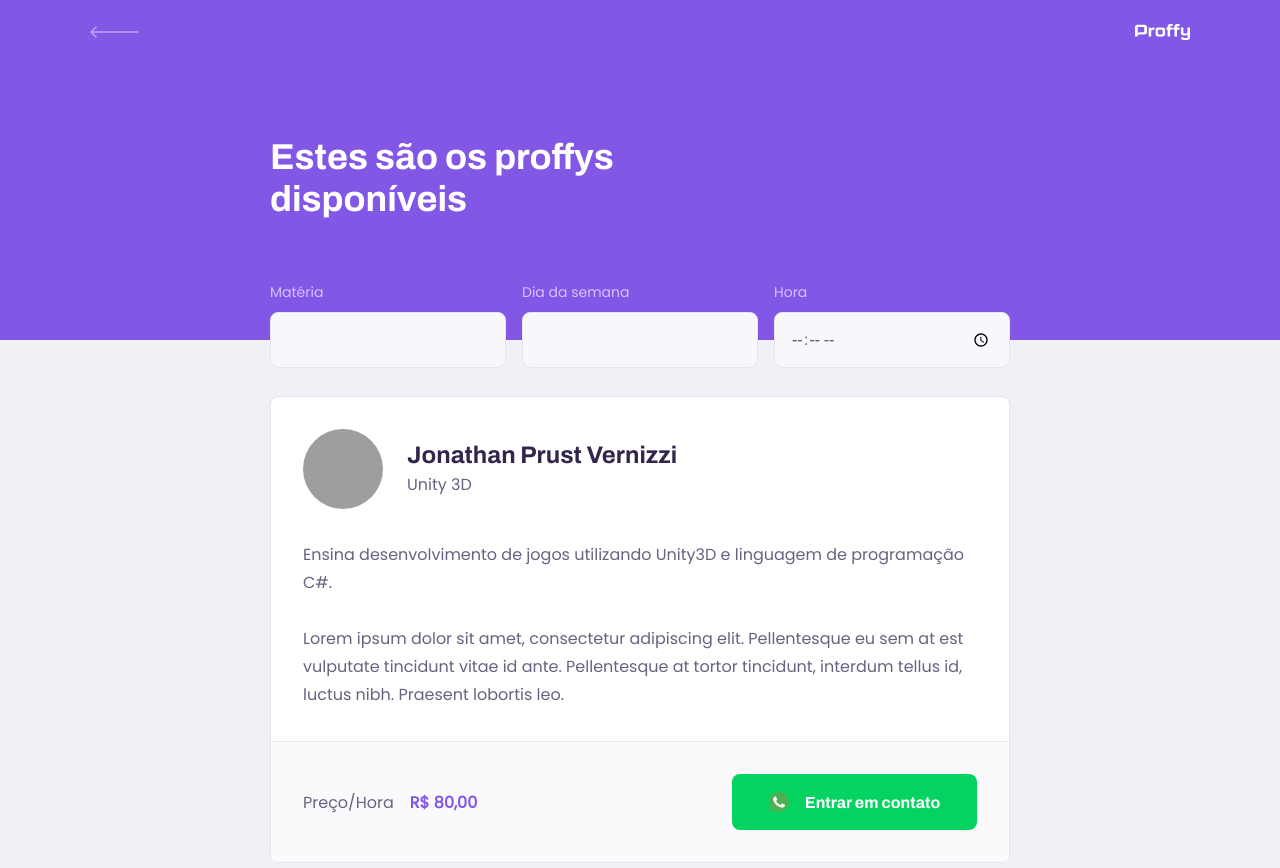
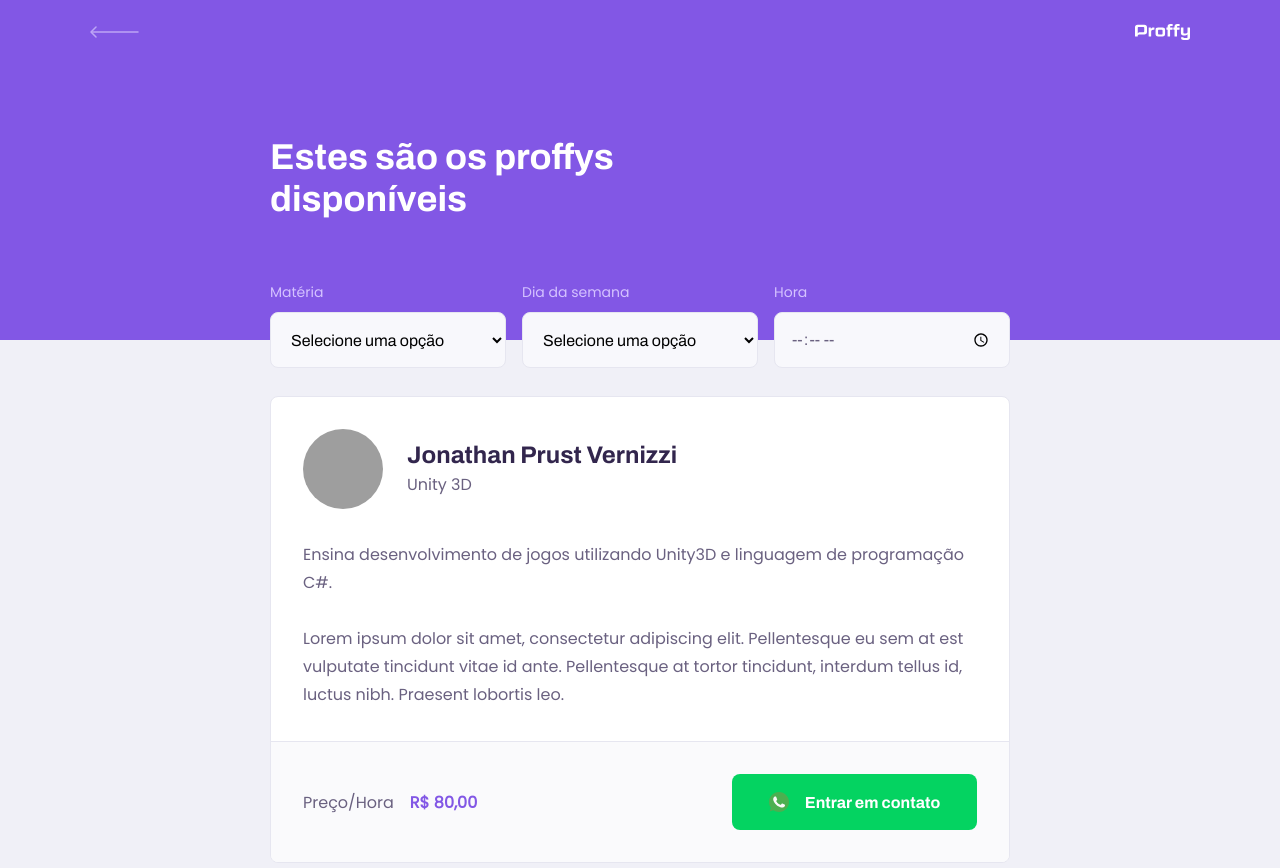
Before and after one commit to jprustv/proffy, a React (Create React App) app in the folder web/: page /study in a window 1280 px wide. Shown: the top 868 px of the page. Built offline with nearby package versions, Linux system fonts and the light colour scheme; grey boxes are pictures that could not be loaded; the HTML template or start-up script is replaced by a standard one.

Commit message:
Select colocado na matéria e dia da semana do TeacherList

```diff
--- a/web/src/pages/TeacherList/index.tsx
+++ b/web/src/pages/TeacherList/index.tsx
@@ -5,14 +5,35 @@ import './styles.css'
 import PageHeader from '../../components/PageHeader'
 import TeacherItem from '../../components/TeacherItem'
 import Input from '../../components/Input'
+import Select from '../../components/Select'
 
 function TeacherList() {
   return (
     <div id="page-teacher-list" className="container">
       <PageHeader title="Estes são os proffys disponíveis">
         <form id="search-teachers">
-          <Input name="subject" label="Matéria"/>
-          <Input name="week_day" label="Dia da semana"/>
+          <Select
+            name="subject"
+            label="Matéria"
+            options={[
+              { value : 'Javacript', label : 'Javacript' },
+              { value : 'PHP', label : 'PHP' },
+              { value : 'C#', label : 'C#' }
+            ]}
+          />
+          <Select
+            name="week_day"
+            label="Dia da semana"
+            options={[
+              { value : '0', label : 'Domingo' },
+              { value : '1', label : 'Segunda' },
+              { value : '2', label : 'Terça' },
+              { value : '3', label : 'Quarta' },
+              { value : '4', label : 'Quinta' },
+              { value : '5', label : 'Sexta' },
+              { value : '6', label : 'Sábado' }
+            ]}
+          />
           <Input name="time" label="Hora" type="time"/>
         </form>
       </PageHeader>
--- a/web/src/pages/TeacherList/styles.css
+++ b/web/src/pages/TeacherList/styles.css
@@ -29,7 +29,8 @@
     bottom: -28px;
   }
 
-  #search-teachers .input-block + .input-block {
+  #search-teachers .input-block + .input-block,
+  #search-teachers .select-block + .select-block {
     margin-top: 0;
   }
 
```
